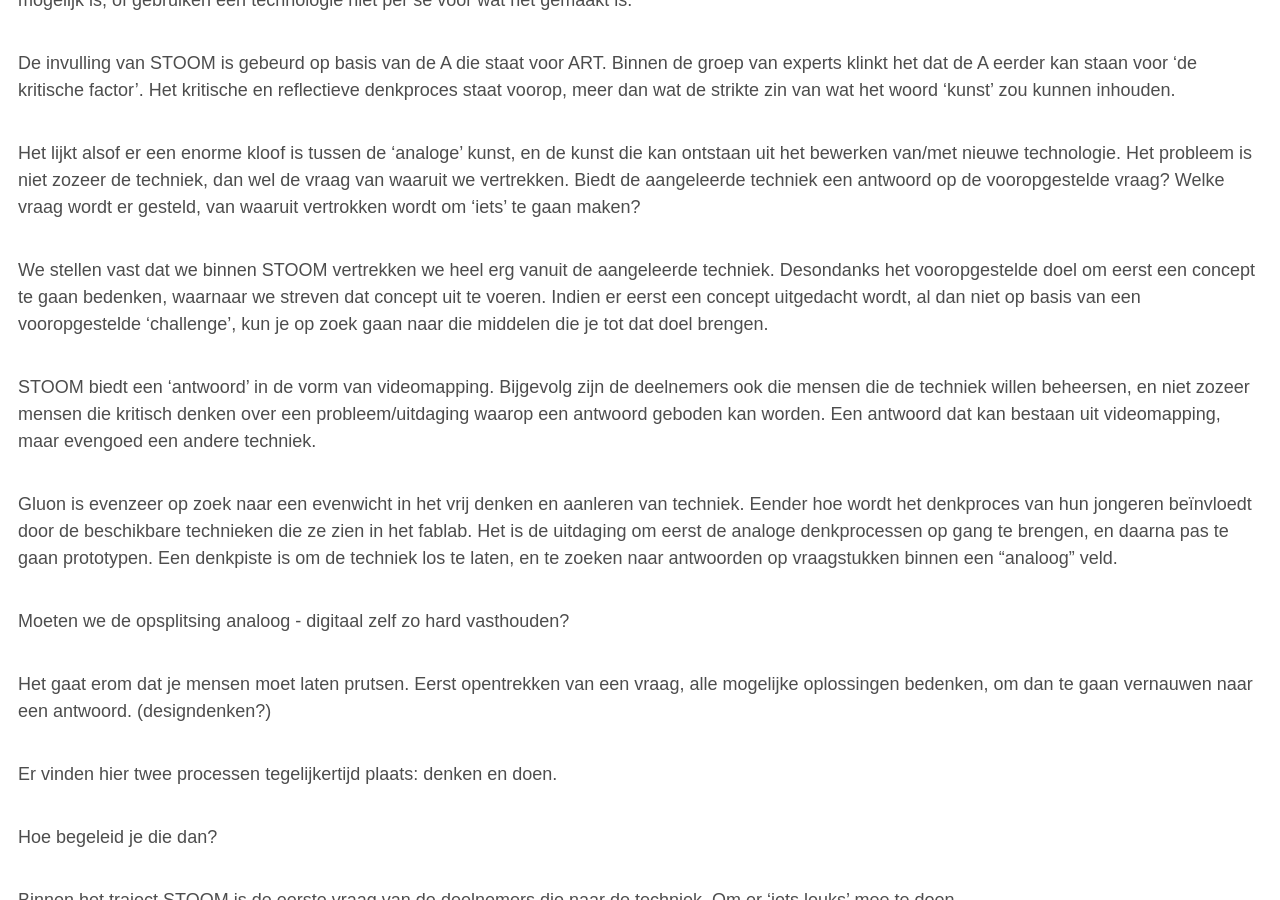
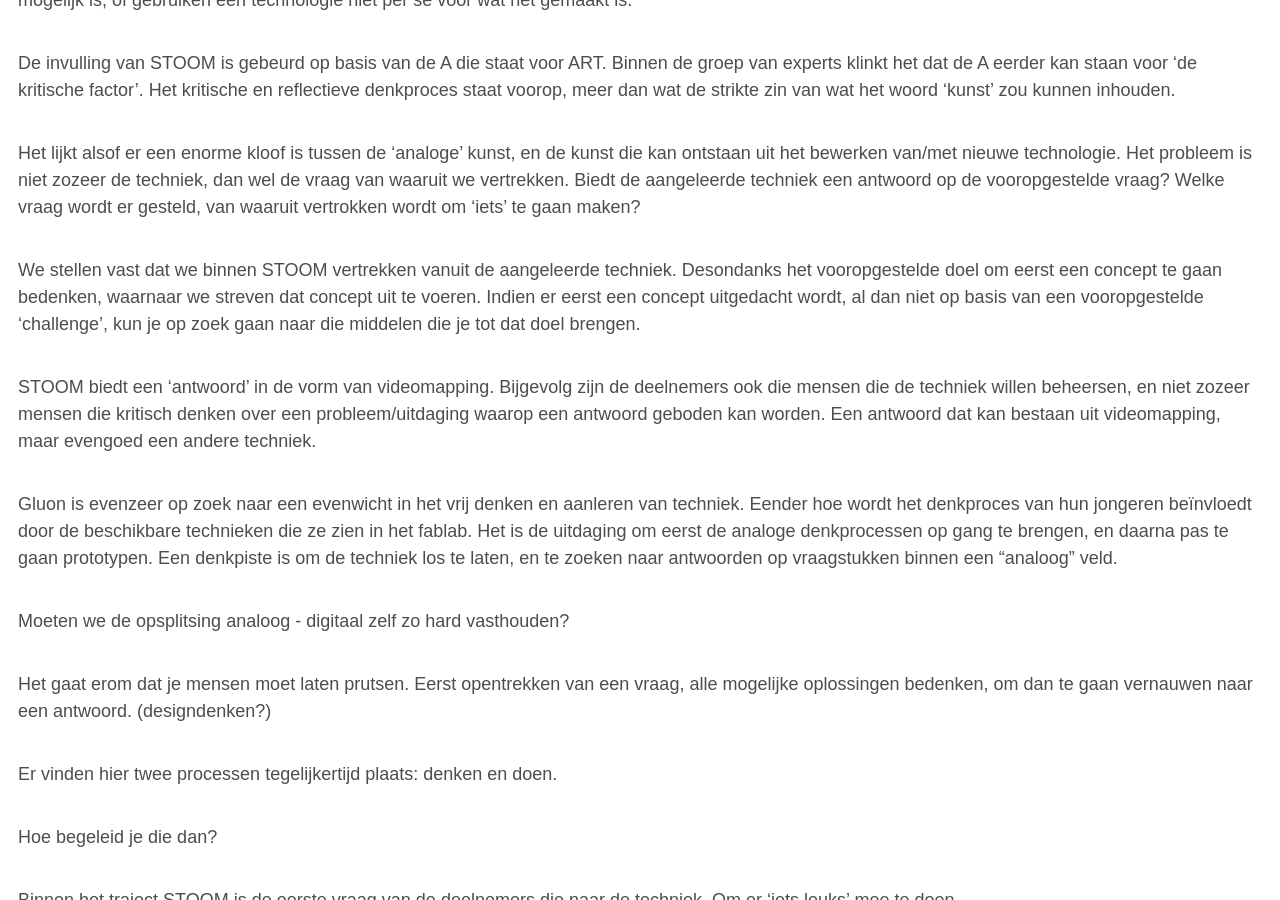
Before and after one commit to nerdlab-be/stoom-documentatie, a Jekyll site: the page built from _posts/2017-03-14-overleg-methodiek-1.markdown, in a window 1280 px wide and 900 px high, scrolled down 694 px. Built offline with Jekyll 4.4.1, drawn with Linux system fonts in a browser that asks for light colours; nearby versions of some CDN libraries.

Commit message:
Updated Overleg Methodiek 1

```diff
--- a/_posts/2017-03-14-overleg-methodiek-1.markdown
+++ b/_posts/2017-03-14-overleg-methodiek-1.markdown
@@ -23,11 +21,10 @@ Het lijkt alsof er een enorme kloof is tussen de ‘analoge’ kunst, en de kuns
 Het probleem is niet zozeer de techniek, dan wel de vraag van waaruit we vertrekken. Biedt de aangeleerde techniek een antwoord op de vooropgestelde vraag?
 Welke vraag wordt er gesteld, van waaruit vertrokken wordt om ‘iets’ te gaan maken?
 
-We stellen vast dat we binnen STOOM vertrekken we heel erg vanuit de aangeleerde techniek. Desondanks het vooropgestelde doel om eerst een concept te gaan bedenken, waarnaar we streven dat concept uit te voeren.
+We stellen vast dat we binnen STOOM vertrekken vanuit de aangeleerde techniek. Desondanks het vooropgestelde doel om eerst een concept te gaan bedenken, waarnaar we streven dat concept uit te voeren.
 Indien er eerst een concept uitgedacht wordt, al dan niet op basis van een vooropgestelde ‘challenge’, kun je op zoek gaan naar die middelen die je tot dat doel brengen.
 
 STOOM biedt een ‘antwoord’ in de vorm van videomapping. Bijgevolg zijn de deelnemers ook die mensen die de techniek willen beheersen, en niet zozeer mensen die kritisch denken over een probleem/uitdaging waarop een antwoord geboden kan worden. Een antwoord dat kan bestaan uit videomapping, maar evengoed een andere techniek.
-
 
 Gluon is evenzeer op zoek naar een evenwicht in het vrij denken en aanleren van techniek.
 Eender hoe wordt het denkproces van hun jongeren beïnvloedt door de beschikbare technieken die ze zien in het fablab.
@@ -35,9 +32,8 @@ Het is de uitdaging om eerst de analoge denkprocessen op gang te brengen, en daa
 
 Moeten we de opsplitsing analoog - digitaal zelf zo hard vasthouden?
 
-
 Het gaat erom dat je mensen moet laten prutsen. Eerst opentrekken van een vraag, alle mogelijke oplossingen bedenken, om dan te gaan vernauwen naar een antwoord.
-(designdenken?)
+\(designdenken?)
 
 Er vinden hier twee processen tegelijkertijd plaats: denken en doen.
 
@@ -77,7 +73,6 @@ de ander
 
 Gluon pakt het aan door eerst context te creëren, waarna ideeën geformuleerd worden. Op die ideeën wordt input gegeven door een kunstenaar en een socioloog.
 
-
 Meting naar proces/Impactmeting
 
 Voor de hand liggende zaken als een kleine video, foto’s en schriftelijke evaluaties zijn handig, maar weinig beschrijvend naar een proces.
@@ -91,5 +86,4 @@ Twee toolboxen: impact wizards & Sociaal innovatienetwerk (solidariteit-diversit
 
 Belangrijk in een proces is dat er fouten gemaakt worden, dat ze mogen gemaakt worden.  Er wordt een onderscheid gemaakt tussen technische en normatieve functies: doen wij de dingen goed VS doen wij de goede dingen?
 
-
 Agenda en verslag.
```
Also changed, not shown: other parts of _posts/2017-03-14-overleg-methodiek-1.markdown (+1 -3 lines).
